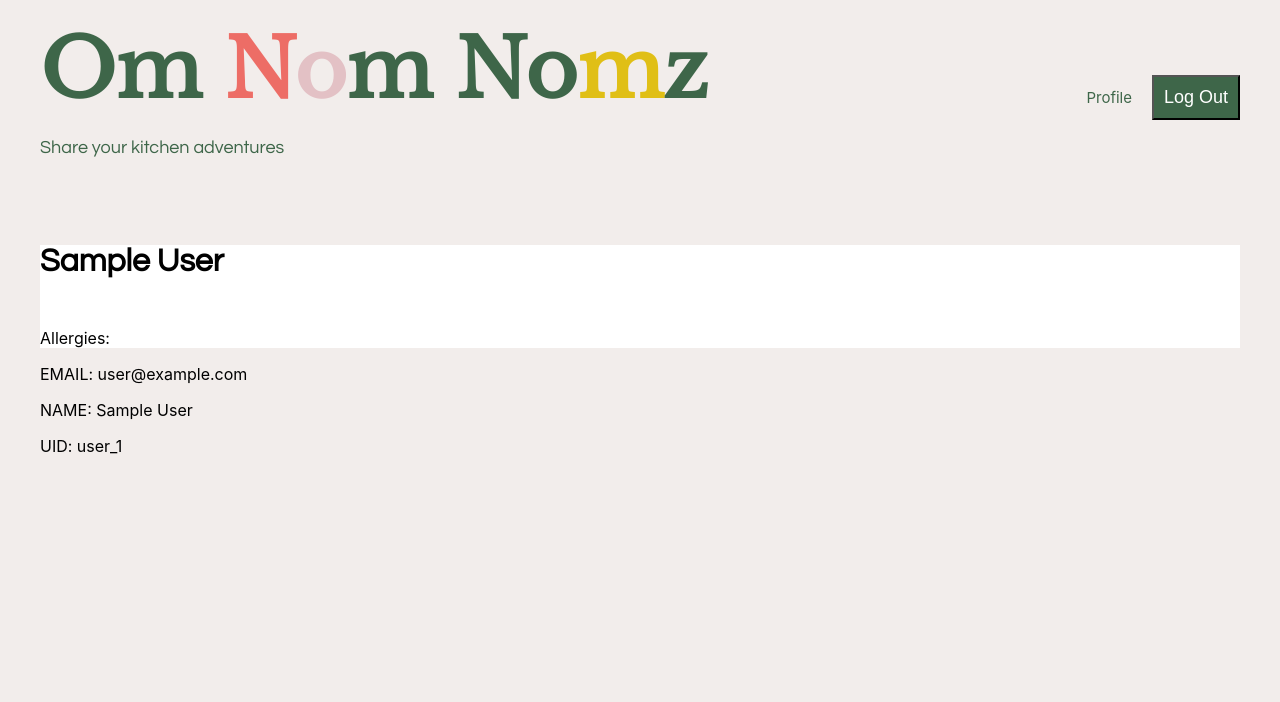
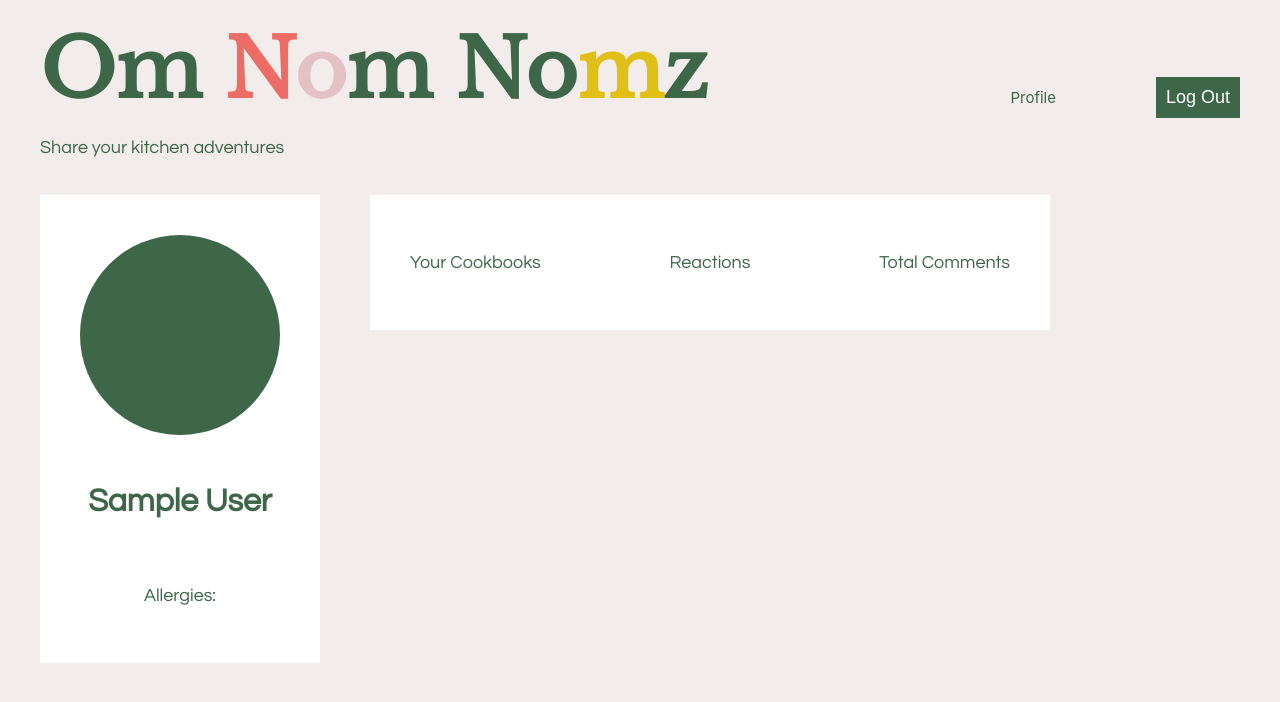
Before and after one commit to Kaitlynheard2/Dynamic-Web-Final, a React (Create React App) app: page /user/1 in a window 1280 px wide. Shown: the top 702 px of the page. Built offline with nearby package versions, Linux system fonts and the light colour scheme; no server answers; sample sign-in values are in the browser's storage.

Commit message:
working on dashboard

```diff
--- a/src/App.css
+++ b/src/App.css
@@ -26,7 +26,8 @@ button {
   color: white;
   font-size: 18px;
   padding: 10px;
-  border-style: 2px solid #3e6649;
+  border: none;
+  cursor: pointer;
 }
 
 .Form input {
@@ -96,8 +97,46 @@ button {
   max-width: 1200px;
 }
 
+.UserProfilePageWrapper {
+  display: flex;
+  flex-direction: row;
+  padding: 0 25px;
+  margin: 0 auto;
+  max-width: 1200px;
+}
+
+.UserProfileSection1 {
+  margin-left: 50px;
+}
+
+.UserProfileSection2 {
+  display: flex;
+  flex-direction: column;
+}
+
 .ProfileCard {
+  display: flex;
+  flex-direction: column;
+  align-items: center;
+  justify-content: space-between;
   background-color: white;
+  padding: 40px;
+}
+
+.ProfileCard2 {
+  display: flex;
+  flex-direction: row;
+  align-items: center;
+  justify-content: space-between;
+  background-color: white;
+  padding: 40px;
+  width: 600px;
+}
+
+.ProfileStatsMargins {
+  display: flex;
+  flex-direction: column;
+  margin: 20px;
 }
 
 .NavLinksMargins {
@@ -105,3 +144,15 @@ button {
   flex-direction: row;
   align-items: center;
 }
+
+.ProfileImage {
+  background-color: #3e6649;
+  border-radius: 50%;
+  width: 200px;
+  height: 200px;
+}
+
+.RecipeCardWrapper {
+  background-color: white;
+  max-width: 40%;
+}
--- a/src/App.js
+++ b/src/App.js
@@ -10,6 +10,9 @@ import { getAuth, onAuthStateChanged, signOut } from "firebase/auth";
 import "./App.css";
 //page imports
 import CreateUser from "./pages/CreateUser";
+import AddPost from "./pages/AddPost";
+import Post from "./pages/Post";
+import Dashboard from "./pages/Dashboard";
 import Header from "./components/Header";
 import Login from "./pages/Login";
 import UserProfile from "./pages/UserProfile";
@@ -84,7 +87,7 @@ function App() {
             }
           />
           <Route
-            path="/"
+            path="/login"
             element={
               !loggedIn ? (
                 <Login
@@ -96,6 +99,13 @@ function App() {
               )
             }
           />
+
+          <Route path="/add-post" element={<AddPost />} />
+          <Route path="/recipe/:id" element={<Post />} />
+          <Route
+            path="/"
+            element={<Dashboard userInformation={userInformation} />}
+          />
         </Routes>
       </Router>
     </>
--- a/src/components/CreateUserForm.js
+++ b/src/components/CreateUserForm.js
@@ -7,7 +7,7 @@ function CreateUserForm({ signUpUser }) {
         <label className="Labels" htmlFor="name">
           Full Name
         </label>
-        <input type="text" name="name" placeholder="First Last"></input>
+        <input type="name" name="name" placeholder="First Last"></input>
 
         <label className="Labels" htmlFor="email">
           Email
--- a/src/components/Header.js
+++ b/src/components/Header.js
@@ -26,6 +26,8 @@ function Header({ logout, loggedIn }) {
             <a className="Green" href="/user/:id">
               Profile
             </a>
+            <a className="Green" href="/"></a>
+            <a className="Green" href="/add-post"></a>
             <button onClick={() => logout()}>Log Out</button>
           </>
         )}
--- /dev/null
+++ b/src/components/RecipeCard.js
@@ -0,0 +1,15 @@
+import React from "react";
+
+function RecipeCard({ recipe, userInformation }) {
+  return (
+    <div className="RecipeCardWrapper">
+      <img src={recipe.imgSrc} alt={recipe.imageAlt} />
+      <p className="DashboardUsername">{userInformation.displayName}</p>
+      <p>{recipe.recipeDirections}</p>
+      <p>{recipe.servings}</p>
+      <p>{recipe.cooktime}</p>
+    </div>
+  );
+}
+
+export default RecipeCard;
--- a/src/pages/AddPost.js
+++ b/src/pages/AddPost.js
@@ -0,0 +1,5 @@
+import React from "react";
+
+function AddPost() {}
+
+export default AddPost;
--- a/src/pages/Dashboard.js
+++ b/src/pages/Dashboard.js
@@ -0,0 +1,27 @@
+import React from "react";
+import RecipeCard from "../components/RecipeCard";
+
+const mock_data = [
+  {
+    imageSrc:
+      "https://hips.hearstapps.com/hmg-prod.s3.amazonaws.com/images/macaroni-and-cheese-recipe-1622135326.png?crop=0.786xw:0.901xh;0.0731xw,0.00975xh&resize=640:*",
+    imageAlt: "Mac and Cheese on a table",
+    recipeDirections:
+      "1. Cook macaroni according to the package directions. Drain.\n2. In a saucepan, melt butter or margarine over medium heat. Stir in enough flour to make a roux. Add milk to roux slowly, stirring constantly. Stir in cheeses, and cook over low heat until cheese is melted and the sauce is a little thick. Put macaroni in large casserole dish, and pour sauce over macaroni. Stir well.\n3. Melt butter or margarine in a skillet over medium heat. Add breadcrumbs and brown. Spread over the macaroni and cheese to cover. Sprinkle with a little paprika.\n4. Bake at 350 degrees F (175 degrees C) for 30 minutes. Serve.",
+    servingSize: 4,
+    recipeName: "Mac and Cheese",
+    cookTime: 30,
+  },
+];
+function Dashboard({ userInformation }) {
+  return (
+    <div className="PageWrapper">
+      <p>Dashboard</p>
+      {mock_data.map((recipe, i) => (
+        <RecipeCard userInformation={userInformation} recipe={recipe} key={i} />
+      ))}
+    </div>
+  );
+}
+
+export default Dashboard;
--- /dev/null
+++ b/src/pages/Post.js
@@ -0,0 +1,5 @@
+import React from "react";
+
+function Post() {}
+
+export default Post;
--- a/src/pages/UserProfile.js
+++ b/src/pages/UserProfile.js
@@ -2,14 +2,19 @@ import React from "react";
 
 function UserProfile({ userInformation }) {
   return (
-    <div className="PageWrapper">
+    <div className="UserProfilePageWrapper">
       <div className="ProfileCard">
-        <h1 className="Subtitles">{userInformation.displayName}</h1>
-        <p>Allergies:</p>
+        <div className="ProfileImage"></div>
+        <h1 className="Green Subtitles">{userInformation.displayName}</h1>
+        <p className="Labels">Allergies:</p>
       </div>
-      <p> EMAIL: {userInformation.email} </p>
-      <p> NAME: {userInformation.displayName} </p>
-      <p> UID: {userInformation.uid} </p>
+      <section className="UserProfileSection1">
+        <div className="ProfileCard2">
+          <p className="Labels">Your Cookbooks</p>
+          <p className="Labels">Reactions</p>
+          <p className="Labels">Total Comments</p>
+        </div>
+      </section>
     </div>
   );
 }
```
